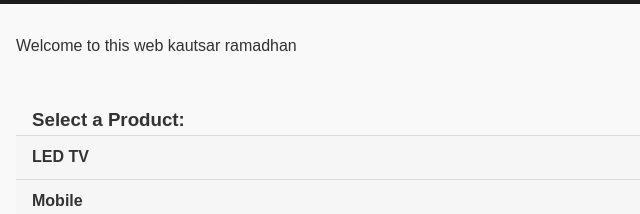
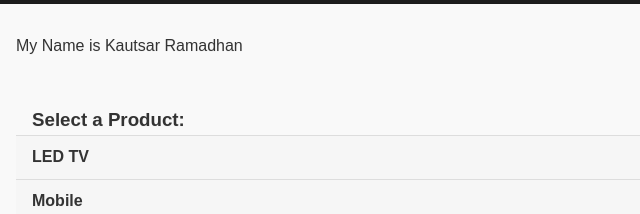
Before and after one commit to KautsarRamadhan/latihanjquerymobile, a plain HTML site: page index.html in a window 1280 px wide. Shown: the part 173-387 px from the top of the page, 0-640 px from the left. Drawn offline with nearby package versions, Linux system fonts and the light colour scheme.

Commit message:
Second Commit

```diff
--- a/index.html
+++ b/index.html
@@ -38,7 +38,7 @@
             </div>
         </header>
         <div id="content" data-role="main" class="ui-content">
-            <p>Welcome to this web kautsar ramadhan</p>
+            <p>My Name is Kautsar Ramadhan</p>
             <div id="content" data-role="main" class="ui-content">
                 <h3>Select a Product:</h3>
                 <ul data-role="listview">
```
